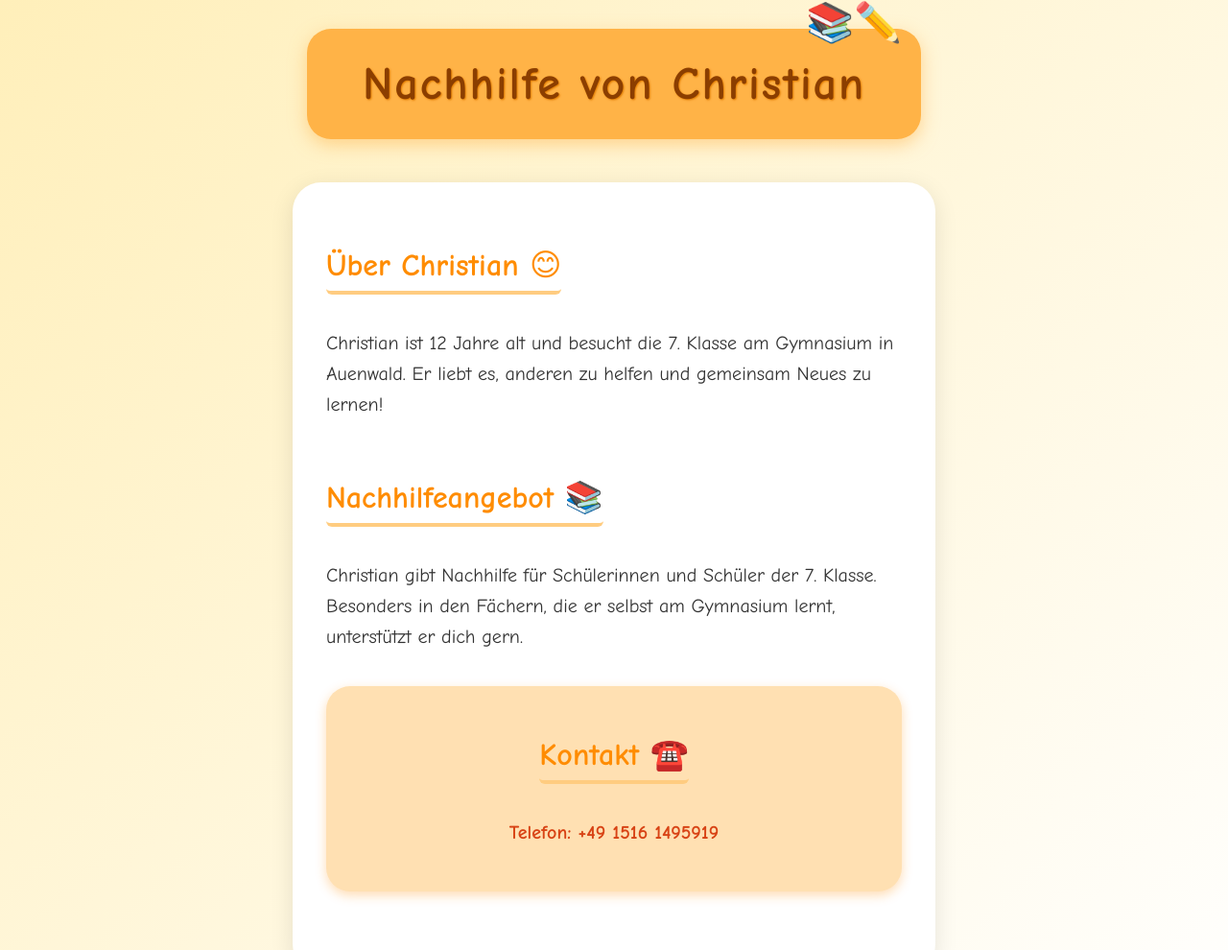
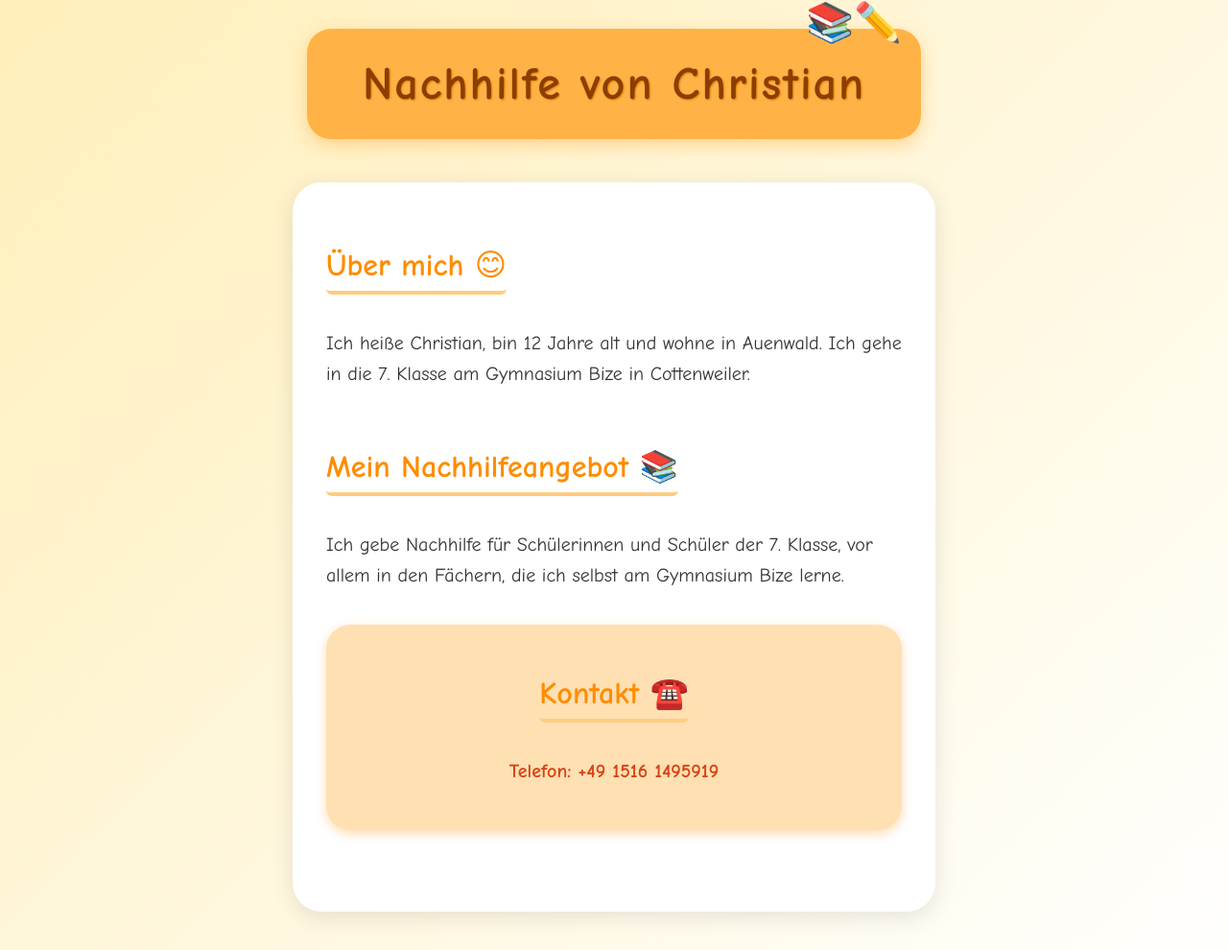
Before and after one commit to sxmxon11/nachhilfekl1-5, a plain HTML site: page index.html in a window 1280 px wide. Shown: the top 990 px of the page at 96% size. Drawn offline with Linux system fonts and the light colour scheme.

Commit message:
Update index.html

```diff
--- a/index.html
+++ b/index.html
@@ -114,14 +114,14 @@
 </header>
 <main>
   <section>
-    <h2>Über Christian 😊</h2>
-    <p>Christian ist 12 Jahre alt und besucht die 7. Klasse am Gymnasium in Auenwald. Er liebt es, anderen zu helfen und gemeinsam Neues zu lernen!</p>
+    <h2>Über mich 😊</h2>
+    <p>Ich heiße Christian, bin 12 Jahre alt und wohne in Auenwald. Ich gehe in die 7. Klasse am Gymnasium Bize in Cottenweiler.</p>
   </section>
   <section>
-    <h2>Nachhilfeangebot 📚</h2>
-    <p>Christian gibt Nachhilfe für Schülerinnen und Schüler der 7. Klasse. Besonders in den Fächern, die er selbst am Gymnasium lernt, unterstützt er dich gern.</p>
+    <h2>Mein Nachhilfeangebot 📚</h2>
+    <p>Ich gebe Nachhilfe für Schülerinnen und Schüler der 7. Klasse, vor allem in den Fächern, die ich selbst am Gymnasium Bize lerne.</p>
   </section>
-  <section class="contact" tabindex="0" role="button" aria-label="Ruf Christian an unter +49 1516 1495919">
+  <section class="contact" tabindex="0" role="button" aria-label="Anrufen: +49 1516 1495919">
     <h2>Kontakt ☎️</h2>
     <p>Telefon: <a href="tel:+4915161495919">+49 1516 1495919</a></p>
   </section>
```
